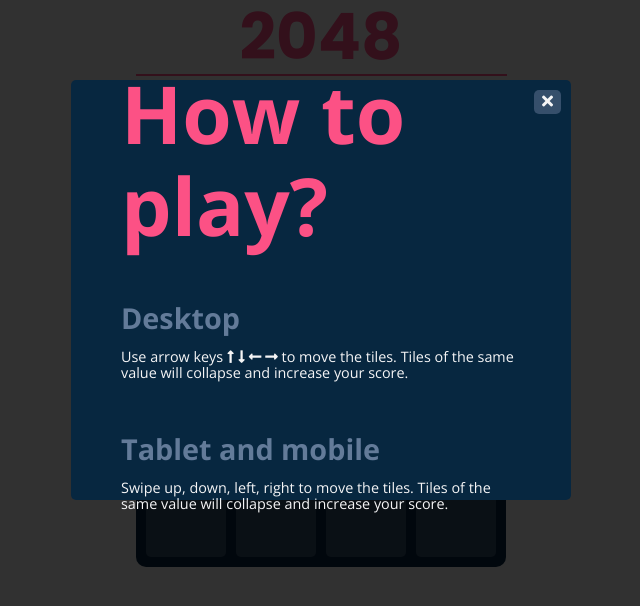
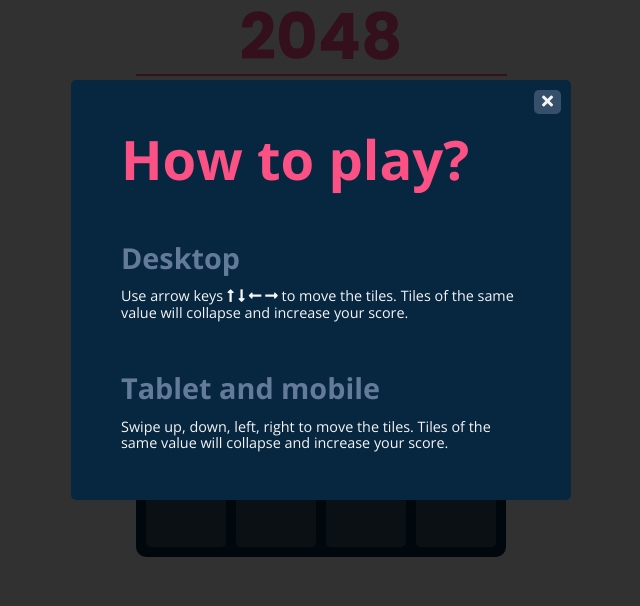
Before and after one commit to KaunainKarmali/2048, a plain HTML site: page index.html in a window 1280 px wide. Both pictures are taken after a click on the button "Instructions on how to play". Shown: the whole page, without its empty margins (319-959 px from the left). Drawn offline with nearby package versions, Linux system fonts and the light colour scheme.

Commit message:
small font size fix

```diff
--- a/styles/styles.css
+++ b/styles/styles.css
@@ -48,11 +48,11 @@ h2 {
 
 .title {
   border-bottom: 2px solid var(--color-secondary-contrast);
-  margin-bottom: 10px;
+  margin-bottom: 5px;
 }
 
 .instructions-btn-container {
-  margin-bottom: 10px;
+  margin-bottom: 5px;
 }
 
 .score-board,
@@ -242,7 +242,7 @@ h2 {
 
 .game-over-label,
 .instructions-title {
-  font-size: calc(1rem + 5vw);
+  font-size: calc(1rem + 3vw);
   color: var(--color-secondary-contrast);
   margin: 50px 0px;
 }
```
